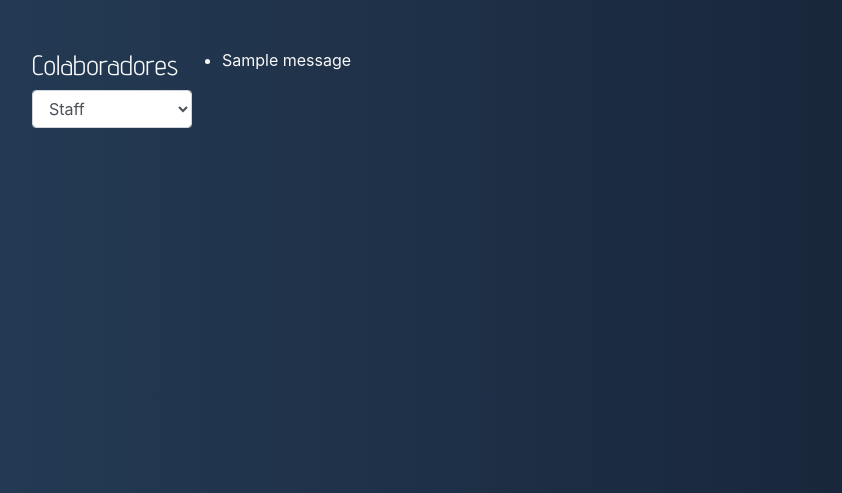
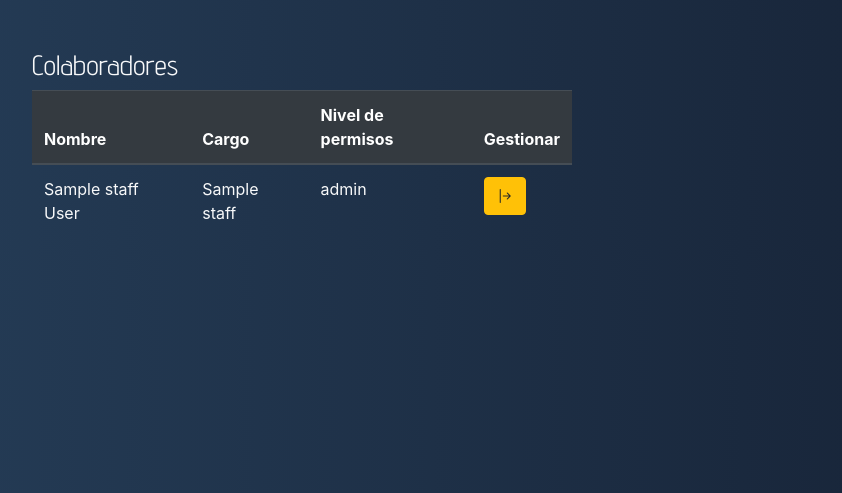
Before and after one commit to pag0dy/t3, a Django app: template templates/manage_team.html in a window 1280 px wide. Shown: the part 142-635 px from the top of the page, without its empty margins (53-895 px from the left). Run offline with Django 3.2, Linux system fonts and the light colour scheme; the template is opened without the code that fills it: most values are stand-ins (such as "Sample title", 1, 10 or a date in 2020); one stand-in notice (Sample message) is shown; some libraries are stand-ins or nearby versions.

Commit message:
mejora gestión de tareas y usuarios

```diff
--- a/apps/master/static/master/css/style.css
+++ b/apps/master/static/master/css/style.css
@@ -80,7 +80,8 @@
 }
 
 .card {
-    width:300px;
+    display: none;
+    width:400px;
 }
 
 #company-fields {
--- a/apps/master/static/master/js/functions.js
+++ b/apps/master/static/master/js/functions.js
@@ -1,4 +1,5 @@
 $(document).ready(function(){
+    $('.card').hide();
     $('#id_account_type').unbind();
         $('#id_account_type').on('change', function(){
             if($(this).val()=='TA'){
@@ -8,13 +9,10 @@ $(document).ready(function(){
                 $('#company-fields').fadeOut(700);
             }
         })
-        $('#staff_id').on('change', function(){
-            $('.card').hide();
-            $('#' + $(this).val()).fadeIn(700);
-        }).change();
-    $('#tareas').on('click', function(){
-        console.log('click!!');
-        $('#form-tareas').toggle("slow", function(){
+        $('.more').unbind();
+        $('.more').on('click', function(){
+            console.log($(this).val());
+            $('#'+ $(this).val()).toggle("slow", function(){
+            });
         });
-    });
 });
--- a/tasktimetracker/urls.py
+++ b/tasktimetracker/urls.py
@@ -15,10 +15,12 @@ Including another URLconf
 """
 from django.contrib import admin
 from django.urls import path, include
+import debug_toolbar
 
 urlpatterns = [
     path('', include('apps.master.urls')),
     path('users/', include('apps.users.urls')),
     path('tasks/', include('apps.tasks.urls')),
     path('admin/', admin.site.urls),
+    path('__debug__/', include(debug_toolbar.urls)),
 ]
--- a/templates/manage_team.html
+++ b/templates/manage_team.html
@@ -16,43 +16,34 @@
 {% endblock %}
 {% block content %}
 <div class="row">
-    <div class="col-2">
+    <div class="col-6">
         <h3 class="font-main">Colaboradores</h3>
-        <div class="menu">
-            <select class="form-control" name="staff" id="staff_id">
-                <option value="">Staff</option>
-                {% for staff in company.staff_members.all %}
-                <option value="{{ staff.id }}">{{ staff.name }} {{ staff.lastname }}</option>
-                {% endfor %}
-            </select>
-        </div>
+        <table class="table">
+            <thead class="thead-dark">
+                <tr>
+                    <th>Nombre</th>
+                    <th>Cargo</th>
+                    <th>Nivel de permisos</th>
+                    <th>Gestionar</th>
+                </tr>
+            </thead>
+            {% for staff in company.staff_members.all %}
+            <tbody class="text-light">
+                <tr>
+                    <td>{{ staff.name }} {{ staff.lastname }}</td>
+                    <td>{{ staff.jobtitle}}</td>
+                    <td>{{ staff.get_permission_level_display }}</td>
+                    <td><button class="more btn btn-warning" value="{{ staff.id }}"><i class="bi bi-arrow-bar-right"></i></button></td>
+                </tr>
+            {% endfor %}
+            </tbody>
+        </table>
     </div>
     <div class="col">
-        <div>
-            {% if messages %}
-                <ul class="messages">
-                    {% for message in messages %}
-                    <li {% if message.tags %} class="{{ message.tag }}"{% endif %}>{{ message }}</li>
-                    {% endfor %}
-                </ul>
-            {% endif %}
-        </div>
-    </div>
-    {% for staff in company.staff_members.all %}
-
-    <div class="col">
-        <div class="content">
+        {% for staff in company.staff_members.all %}
             <div class="card text-dark" id="{{ staff.id }}">
-                <div class="d-flex justify-content-center align-items-center">
-                    <img id="staff_photo" src="{% static 'master/img/staff.png' %}" class="card-img-top" alt="staff photo">
-                </div>
                 <div class="card-body">
-                  <h5 class="card-title">{{ staff.name }} {{ staff.lastname }}</h5>
-                  <h6 class="card-title">{{ staff.jobtitle }} | {{ staff.get_permission_level_display }}</h6>
-                  <a href="#" class="card-link">Editar Colaborador</a>
-                </div>
-                <div class="card-body">
-                    <h6 class="card-title">Tareas asignadas</h5>
+                    <h6 class="card-title">Tareas asignadas a {{ staff.name }}</h5>
                     <ul class="list-group list-group-flush">
                         {% for assignment in assignments %}
                             {% if staff == assignment.staff_member %}
@@ -78,9 +69,8 @@
                         </form>
                     </ul>
                 </div>
-
             </div>
-        </div>
+        {% endfor %}
     </div>
-    {% endfor %}
+</div>
 {% endblock %}
```
Also changed, not shown: tasktimetracker/settings.py (+11 -3 lines), apps/tasks/migrations/0004_auto_20210412_1952.py (added).
